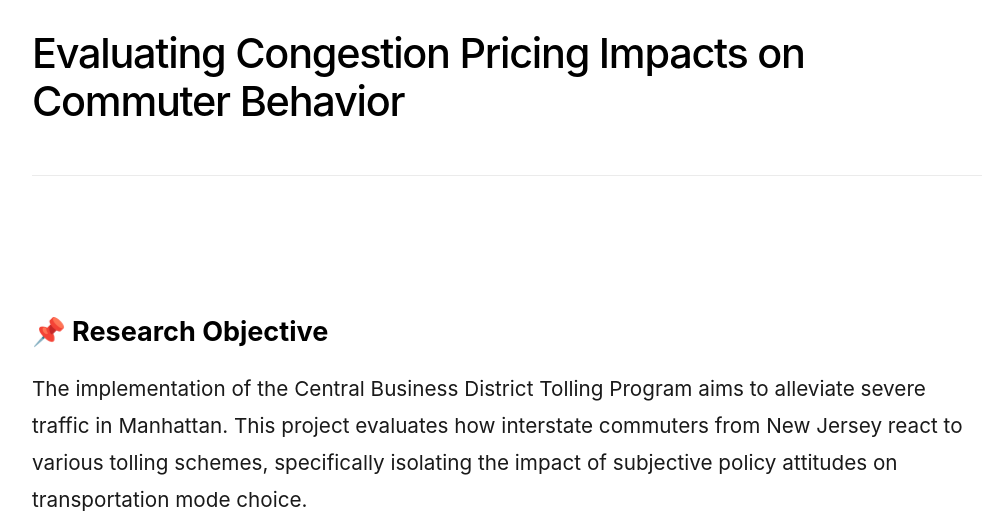
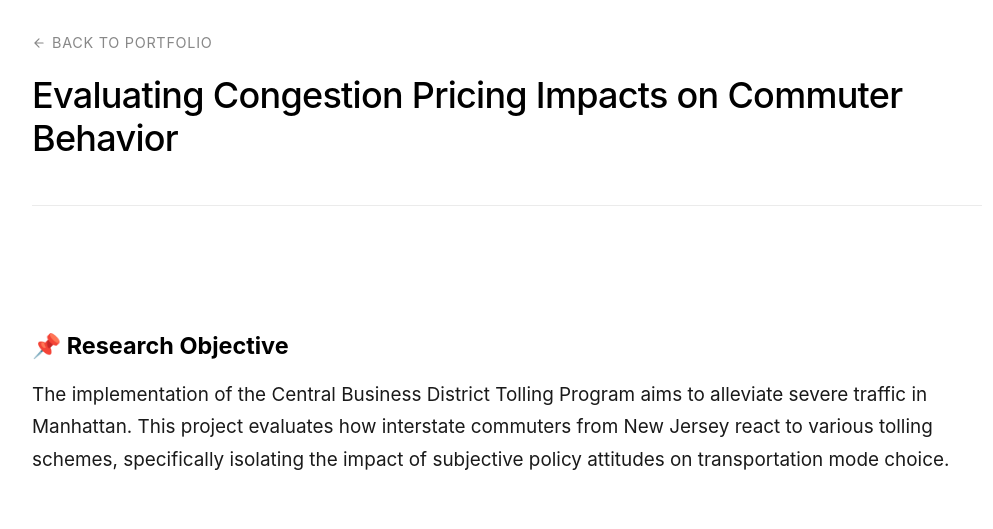
Before and after one commit to Seab0t/Seab0t.github.io, a Jekyll site: the page built from _portfolio/portfolio-1.md, in a window 1280 px wide and 1400 px high. Shown: the top 529 px of the window, without its empty margins (133-1126 px from the left). Built offline with Jekyll 4.4.1, drawn with Linux system fonts in a browser that asks for light colours; a script bundle is joined from its source files by our own code; library files that are not in the unit come from our copies.

Commit message:
Update portfolio-item.html

```diff
--- a/_layouts/portfolio-item.html
+++ b/_layouts/portfolio-item.html
@@ -2,40 +2,59 @@
 layout: default
 ---
 <style>
-  /* 1. 整体布局：彻底切换为无衬线字体，强行收缩宽度，两边留出巨大的空白呼吸感 */
+  /* 1. 整体布局：去掉了字体强制覆盖，完美继承你导航页的默认字体 */
   .portfolio-page-container {
-    font-family: -apple-system, BlinkMacSystemFont, "Helvetica Neue", "Segoe UI", Roboto, Arial, sans-serif;
-    max-width: 1000px; /* 极度收敛的宽度，阅读体验最佳 */
+    max-width: 1000px;
     margin: 0 auto;
     padding: 0 25px;
     color: #1a1a1a;
   }
 
-  /* 2. 悬浮标题栏：固定在顶部，靠纯白背景遮挡下方滚动的文字，视觉上和页面融为一体（无背景色感） */
+  /* 2. 悬浮标题栏 */
   .sticky-project-header {
     position: sticky;
     top: 0;
-    background-color: #ffffff; /* 必须是纯白底色，用于挡住往下滚动的正文 */
+    background-color: #ffffff;
     z-index: 100;
-    padding: 30px 0 20px 0; /* 用巨大的上下留白来隔断正文 */
-    border-bottom: 1.1px solid rgba(0,0,0,0.08); /* 极细的一根分割线，不要可以删掉这行 */
+    padding: 30px 0 20px 0;
+    border-bottom: 1px solid rgba(0,0,0,0.08);
   }
 
-  /* 用巨大的字号和紧凑的行高来凸显标题 */
+  /* 💎 新增：极简返回按钮 */
+  .back-to-gallery {
+    display: inline-flex;
+    align-items: center;
+    gap: 6px;
+    font-size: 0.8rem;
+    text-transform: uppercase;
+    letter-spacing: 0.05em;
+    color: #888;
+    text-decoration: none !important; /* 强制去掉下划线 */
+    margin-bottom: 20px;
+    transition: all 0.2s ease;
+  }
+
+  /* 悬浮时颜色加深，并向左微微移动，提供极其高级的交互感 */
+  .back-to-gallery:hover {
+    color: #000;
+    transform: translateX(-4px);
+  }
+
+  /* 标题字号调小，更精致 */
   .sticky-project-header h1 {
-    font-size: 2.3rem;
+    font-size: 2rem; /* 从 2.3 调小到 2.0 */
     font-weight: 500;
-    line-height: 1.15;
-    letter-spacing: -0.03em;
-    margin: 0 0 30px 0;
+    line-height: 1.2;
+    letter-spacing: -0.02em;
+    margin: 0 0 25px 0;
     color: #000;
   }
 
-  /* 3. 信息看板：抛弃所有背景框，纯靠 [小字全大写] vs [大字粗体] 形成对比 */
+  /* 3. 信息看板 */
   .typography-meta-info {
     display: flex;
     flex-wrap: wrap;
-    gap: 40px; /* 各个信息之间的水平间距 */
+    gap: 40px;
   }
 
   .meta-block {
@@ -45,35 +64,34 @@ layout: default
 
   .meta-title {
     font-size: 0.6rem;
-    text-transform: uppercase; /* 强制大写，极其学术、现代 */
+    text-transform: uppercase;
     letter-spacing: 0.1em;
     color: #888;
     margin-bottom: 6px;
   }
 
   .meta-detail {
-    font-size: 1.05rem;
+    font-size: 0.95rem; /* 稍微调小 */
     font-weight: 500;
     color: #000;
   }
 
-  /* 4. 正文排版：极其干净的阅读体验 */
+  /* 4. 正文排版：字号恢复到正常学术阅读大小 */
   .portfolio-content-body {
     margin-top: 40px;
-    font-size: 1.15rem; /* 字号放大，适合阅读 */
-    line-height: 1.8;
+    font-size: 1.05rem; /* 从 1.15 调回 1.05，视觉更舒服 */
+    line-height: 1.7;
   }
 
-  /* 所有的二级/三级标题直接靠字号和黑度区分，没有任何修饰 */
+  /* 二级标题字号调小 */
   .portfolio-content-body h3 {
-    font-size: 1.5rem;
+    font-size: 1.3rem; /* 从 1.5 调小到 1.3 */
     font-weight: 700;
-    margin-top: 3.5rem;
+    margin-top: 3rem;
     margin-bottom: 1rem;
     color: #000;
   }
 
-  /* 极其克制的图片边距，无边框 */
   .portfolio-content-body img {
     margin: 2rem 0;
     width: 100%;
@@ -83,11 +101,11 @@ layout: default
 
   /* 5. 极简黑白操作按钮 */
   .action-buttons {
-    display: flex; gap: 15px; margin-top: 5rem; margin-bottom: 4rem;
+    display: flex; gap: 15px; margin-top: 4rem; margin-bottom: 4rem;
   }
   .btn-minimal {
     display: inline-flex; align-items: center; gap: 8px;
-    padding: 0.75rem 1.5rem; border-radius: 4px; font-weight: 500; font-size: 0.95rem;
+    padding: 0.7rem 1.4rem; border-radius: 4px; font-weight: 500; font-size: 0.9rem;
     text-decoration: none !important; transition: all 0.2s;
   }
   .btn-black { background-color: #000; color: #fff !important; }
@@ -99,6 +117,13 @@ layout: default
 <div class="portfolio-page-container">
 
   <header class="sticky-project-header">
+    <a href="{{ site.baseurl }}/portfolio/" class="back-to-gallery">
+      <svg width="14" height="14" viewBox="0 0 24 24" fill="none" stroke="currentColor" stroke-width="2" stroke-linecap="round" stroke-linejoin="round">
+        <path d="M19 12H5M12 19l-7-7 7-7"/>
+      </svg>
+      Back to Portfolio
+    </a>
+
     <h1>{{ page.title }}</h1>
 
     <div class="typography-meta-info">
@@ -132,7 +157,7 @@ layout: default
     <div class="action-buttons">
       {% if page.github_link %}
       <a href="{{ page.github_link }}" target="_blank" class="btn-minimal btn-black">
-        <svg style="width:18px; height:18px; fill:currentColor;" viewBox="0 0 24 24"><path d="M12 2C6.477 2 2 6.477 2 12c0 4.42 2.865 8.166 6.839 9.489.5.092.682-.217.682-.482 0-.237-.008-.866-.013-1.7-2.782.603-3.369-1.34-3.369-1.34-.454-1.156-1.11-1.462-1.11-1.462-.908-.62.069-.608.069-.608 1.003.07 1.531 1.03 1.531 1.03.892 1.529 2.341 1.087 2.91.831.092-.646.35-1.086.636-1.336-2.22-.253-4.555-1.11-4.555-4.943 0-1.091.39-1.984 1.03-2.682-.103-.253-.447-1.27.098-2.646 0 0 .84-.269 2.75 1.025A9.578 9.578 0 0112 6.836c.85.004 1.705.114 2.504.336 1.909-1.294 2.747-1.025 2.747-1.025.546 1.376.202 2.394.1 2.646.64.699 1.026 1.591 1.026 2.682 0 3.841-2.337 4.687-4.565 4.935.359.309.678.919.678 1.852 0 1.336-.012 2.415-.012 2.743 0 .267.18.578.688.48C19.138 20.161 22 16.416 22 12c0-5.523-4.477-10-10-10z"/></svg>
+        <svg style="width:16px; height:16px; fill:currentColor;" viewBox="0 0 24 24"><path d="M12 2C6.477 2 2 6.477 2 12c0 4.42 2.865 8.166 6.839 9.489.5.092.682-.217.682-.482 0-.237-.008-.866-.013-1.7-2.782.603-3.369-1.34-3.369-1.34-.454-1.156-1.11-1.462-1.11-1.462-.908-.62.069-.608.069-.608 1.003.07 1.531 1.03 1.531 1.03.892 1.529 2.341 1.087 2.91.831.092-.646.35-1.086.636-1.336-2.22-.253-4.555-1.11-4.555-4.943 0-1.091.39-1.984 1.03-2.682-.103-.253-.447-1.27.098-2.646 0 0 .84-.269 2.75 1.025A9.578 9.578 0 0112 6.836c.85.004 1.705.114 2.504.336 1.909-1.294 2.747-1.025 2.747-1.025.546 1.376.202 2.394.1 2.646.64.699 1.026 1.591 1.026 2.682 0 3.841-2.337 4.687-4.565 4.935.359.309.678.919.678 1.852 0 1.336-.012 2.415-.012 2.743 0 .267.18.578.688.48C19.138 20.161 22 16.416 22 12c0-5.523-4.477-10-10-10z"/></svg>
         GitHub Repository
       </a>
       {% endif %}
```
